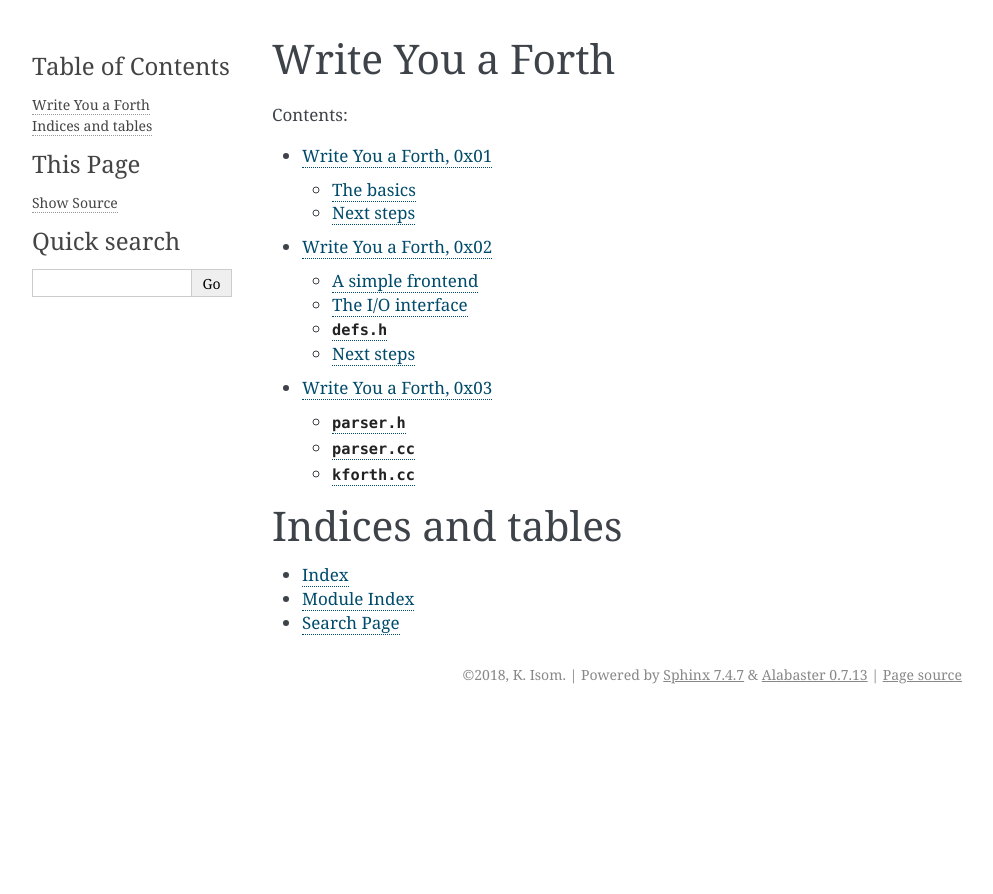
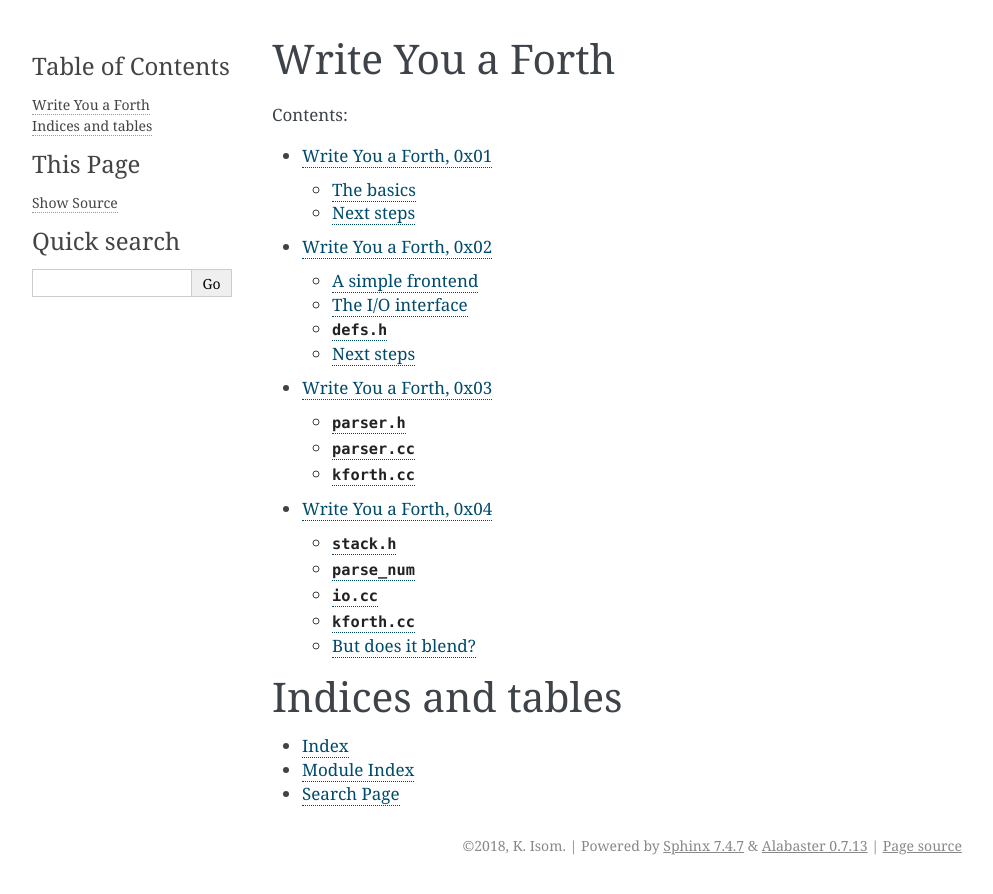
Before and after one commit to kisom/sandbox, a Sphinx documentation site: the page built from doc/index.rst, in a window 1280 px wide. Shown: the top 894 px of the page, without its empty margins (148-1141 px from the left). Built offline with Sphinx 7.4.7, drawn with Linux system fonts in a browser that asks for light colours; some of the changed lines change nothing that is shown.

Commit message:
misc/kforth: Part 0x04 - parsing numerics.

```diff
--- a/doc/index.rst
+++ b/doc/index.rst
@@ -9,6 +9,7 @@
    part-0x01
    part-0x02
    part-0x03
+   part-0x04
 
 Indices and tables
 ==================
--- /dev/null
+++ b/doc/part-0x04.rst
@@ -0,0 +1,312 @@
+Write You a Forth, 0x04
+-----------------------
+
+:date: 2018-02-23 19:20
+:tags: wyaf, forth
+
+So, I lied about words being next. When I thought about it some more, what I
+really need to do is start adding the stack in and adding support for parsing
+numerics. I'll start with the stack, because it's pretty straightforward.
+
+I've added a new definition: ``constexpr uint8_t STACK_SIZE = 128``. This goes
+in the ``linux/defs.h``, and the ``#else`` in the top ``defs.h`` will set a
+smaller stack size for other targets. I've also defined a type called ``KF_INT``
+that, on Linux, is a ``uint32_t``::
+
+        index 4dcc540..e070d27 100644
+        --- a/defs.h
+        +++ b/defs.h
+        @@ -3,6 +3,9 @@
+
+        #ifdef __linux__
+        #include "linux/defs.h"
+        +#else
+        +typedef int KF_INT;
+        +constexpr uint8_t STACK_SIZE = 16;
+        #endif
+
+        constexpr size_t       MAX_TOKEN_LENGTH = 16;
+        diff --git a/linux/defs.h b/linux/defs.h
+        index 57cdaeb..3740f5a 100644
+        --- a/linux/defs.h
+        +++ b/linux/defs.h
+        @@ -4,4 +4,7 @@
+        #include <stddef.h>
+        #include <stdint.h>
+
+        +typedef int32_t KF_INT;
+        +constexpr uint8_t      STACK_SIZE = 128;
+        +
+        #endif
+        \ No newline at end of file
+
+It seems useful to be able to adapt the kind of numbers supported; an AVR might do
+better with 16-bit integers, for example.
+
+``stack.h``
+^^^^^^^^^^^
+
+The stack is going to be templated, because we'll need a ``double`` stack later
+for floating point and a return address stack later. This means everything will
+go under ``stack.h``. This is a pretty simple implementation that's CS 101 material;
+I've opted to have the interface return ``bool``\ s for everything to indicate stack
+overflow and underflow and out of bounds::
+
+        #ifndef __KF_STACK_H__
+        #define __KF_STACK_H__
+
+        #include "defs.h"
+
+        template <typename T>
+        class Stack {
+        public:
+                bool   push(T val);
+                bool   pop(T &val);
+                bool   get(size_t, T &);
+                size_t size(void) { return this->arrlen; };
+        private:
+                T arr[STACK_SIZE];
+                size_t arrlen;
+        };
+
+        // push returns false if there was a stack overflow.
+        template <typename T>
+        bool
+        Stack<T>::push(T val)
+        {
+                if ((this->arrlen + 1) > STACK_SIZE) {
+                        return false;
+                }
+
+                this->arr[this->arrlen++] = val;
+                return true;
+        }
+
+        // pop returns false if there was a stack underflow.
+        template <typename T>
+        bool
+        Stack<T>::pop(T &val)
+        {
+                if (this->arrlen == 0) {
+                        return false;
+                }
+
+                val = this->arr[this->arrlen - 1];
+                this->arrlen--;
+        }
+
+        // get returns false on invalid bounds.
+        template <typename T>
+        bool
+        Stack<T>::get(size_t i, T &val)
+        {
+                if (i > this->arrlen) {
+                        return false;
+                }
+
+                val = this->arr[i];
+                return true;
+        }
+
+        #endif // __KF_STACK_H__
+
+I'll put a ``Stack<KF_INT>`` in ``kforth.cc`` later on. For now, this gives me
+an interface for the numeric parser to push a number onto the stack.
+
+``parse_num``
+^^^^^^^^^^^^^
+
+It seems like the best place for this is in ``parser.cc`` --- though I might
+move into a token processor later. The definition for this goes in ``parser.h``,
+and the body is in ``parser.cc``::
+
+        // parse_num tries to parse the token as a signed base 10 number,
+        // pushing it onto the stack if needed.
+        bool
+        parse_num(struct Token *token, Stack<KF_INT> &s)
+        {
+                KF_INT	n = 0;
+                uint8_t i = 0;
+                bool    sign = false;
+
+It turns out you can't parse a zero-length token as a number...
+::
+
+                if (token->length == 0) {
+                        return false;
+                }
+
+I'll need to invert the number later if it's negative, but it's worth checking
+the first character to see if it's negative.
+::
+
+                if (token->token[i] == '-') {
+                        i++;
+                        sign = true;
+                }
+
+Parsing is done by checking whether each character is within the range of the ASCII
+numeral values. Later on, I might add in separate functions for processing base 10
+and base 16 numbers, and decide which to use based on a prefix (like ``0x``). If the
+character is between those values, then the working number is multiplied by 10 and
+the digit added.
+::
+
+                while (i < token->length) {
+                        if (token->token[i] < '0') {
+                                return false;
+                        }
+
+                        if (token->token[i] > '9') {
+                                return false;
+                        }
+
+                        n *= 10;
+                        n += (uint8_t)(token->token[i] - '0');
+                        i++;
+                }
+
+If it was a negative number, then the working number has to be inverted::
+
+                if (sign) {
+                        n *= -1;
+                }
+
+Finally, return the result of pushing the number on the stack. One thing that
+might come back to get me later is that this makes it impossible to tell if a
+failure to parse the number is due to an invalid number or due to a stack
+overflow. This will be a good candidate for revisiting later.
+::
+
+                return s.push(n);
+        }
+
+``io.cc``
+^^^^^^^^^^
+
+Conversely, it'll be useful to write a number to an ``IO`` interface. It
+*seems* more useful right now to just provide a number → I/O function, but
+that'll be easily adapted to a number → buffer function later. This will add
+a real function to ``io.h``, which will require a corresponding ``io.cc``
+(which also needs to be added to the ``Makefile``)::
+
+        #include "defs.h"
+        #include "io.h"
+
+        #include <string.h>
+
+        void
+        write_num(IO &interface, KF_INT n)
+        {
+
+Through careful scientific study, I have determined that most number of digits
+that a 32-bit integer needs is 10 bytes (sans the sign!). This will absolutely
+need to be changed if ``KF_INT`` is ever moved to 64-bit (or larger!) numbers.
+There's a TODO in the actual source code that notes this. ::
+
+                char buf[10];
+                uint8_t i = 10;
+                memset(buf, 0, 10);
+
+Because this is going out to an I/O interface, I don't need to store the sign
+in the buffer itself and can just print it and invert the number. Inverting is
+important; I ran into a bug earlier where I didn't invert it and my subtractions
+below were correspondingly off.
+::
+
+                if (n < 0) {
+                        interface.wrch('-');
+                        n *= -1;
+                }
+
+The buffer has to be filled from the end to the beginning to do the inverse of
+the parsing method::
+
+                while (n != 0) {
+                        char ch = (n % 10) + '0';
+                        buf[i--] = ch;
+                        n /= 10;
+                }
+
+But then it can be just dumped to the interface::
+
+                interface.wrbuf(buf+i, 11-i);
+        }
+
+``kforth.cc``
+^^^^^^^^^^^^^^
+
+And now I come to the fun part: adding the stack in. After including ``stack.h``,
+I've added a stack implementation to the top of the file::
+
+        // dstack is the data stack.
+        static Stack<KF_INT>	dstack;
+
+It's kind of useful to be able to print the stack::
+
+        static void
+        write_dstack(IO &interface)
+        {
+                KF_INT	tmp;
+                interface.wrch('<');
+                for (size_t i = 0; i < dstack.size(); i++) {
+                        if (i > 0) {
+                                interface.wrch(' ');
+                        }
+
+                        dstack.get(i, tmp);
+                        write_num(interface, tmp);
+                }
+                interface.wrch('>');
+        }
+
+Surrounding the stack in angle brackets is a cool stylish sort of thing, I
+guess. All this is no good if the interpreter isn't actually hooked up to the
+number parser::
+
+        // The new while loop in the parser function in kforth.cc:
+        while ((result = parse_next(buf, buflen, &offset, &token)) == PARSE_OK) {
+                interface.wrbuf((char *)"token: ", 7);
+                interface.wrbuf(token.token, token.length);
+                interface.wrln((char *)".", 1);
+
+                if (!parse_num(&token, dstack)) {
+                        interface.wrln((char *)"failed to parse numeric", 23);
+                }
+
+                // Temporary hack until the interpreter is working further.
+                if (match_token(token.token, token.length, bye, 3)) {
+                        interface.wrln((char *)"Goodbye!", 8);
+                        exit(0);
+                }
+        }
+
+But does it blend?
+^^^^^^^^^^^^^^^^^^
+
+Hopefully this works::
+
+        ~/code/kforth (0) $ make
+        g++ -std=c++14 -Wall -Werror -g -O0   -c -o linux/io.o linux/io.cc
+        g++ -std=c++14 -Wall -Werror -g -O0   -c -o io.o io.cc
+        g++ -std=c++14 -Wall -Werror -g -O0   -c -o parser.o parser.cc
+        g++ -std=c++14 -Wall -Werror -g -O0   -c -o kforth.o kforth.cc
+        g++  -o kforth linux/io.o io.o parser.o kforth.o
+        ~/code/kforth (0) $ ./kforth
+        kforth interpreter
+        <>
+        ? 2 -2 30 1000 -1010
+        token: 2.
+        token: -2.
+        token: 30.
+        token: 1000.
+        token: -1010.
+        ok.
+        <2 -2 30 1000 -1010>
+        ? bye
+        token: bye.
+        failed to parse numeric
+        Goodbye!
+        ~/code/kforth (0) $
+
+So there's that. Okay, next time *for real* I'll do a vocabulary thing.
```
Also changed, not shown: 10 other files.
